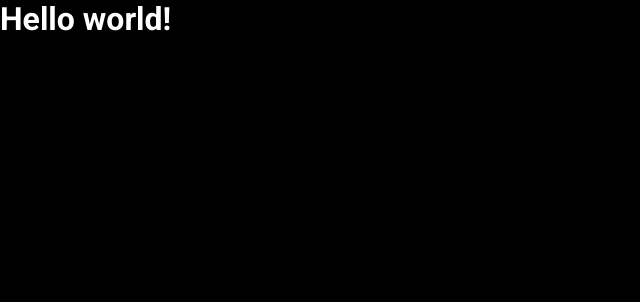
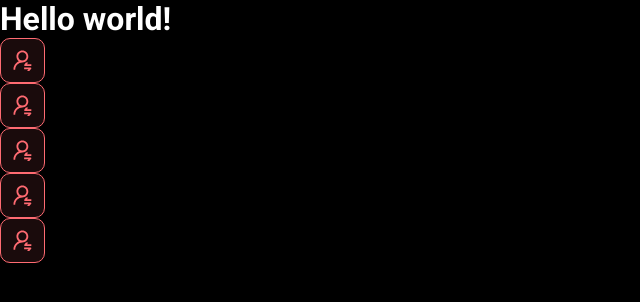
Before and after one commit to FabianoAlexandre/dsmeta, a React (Vite) app in the folder frontend/: page / in a window 1280 px wide. Shown: the top 302 px of the page, without its empty margins (0-640 px from the left). Built offline with nearby package versions, Linux system fonts and the light colour scheme.

Commit message:
First Component

```diff
--- a/frontend/src/App.tsx
+++ b/frontend/src/App.tsx
@@ -1,9 +1,16 @@
-
+import NotificationButton from "./components/NotificationButton";
 
 function App() {
-  return(
-  <h1>Hello world!</h1>
-  )
+  return (
+    <>
+      <h1>Hello world!</h1>
+      <NotificationButton />
+      <NotificationButton />
+      <NotificationButton />
+      <NotificationButton />
+      <NotificationButton />
+    </>
+  );
 }
 
-export default App
+export default App;
--- /dev/null
+++ b/frontend/src/components/NotificationButton/index.tsx
@@ -0,0 +1,11 @@
+import icon from '../../assets/notification-icon.svg'
+import './style.css'
+function NotificationButton() {
+  return (
+    <div className="dsmeta-red-btn">
+      <img src={icon} alt="Notificar" />
+    </div>
+  );
+}
+
+export default NotificationButton;
--- /dev/null
+++ b/frontend/src/components/NotificationButton/style.css
@@ -0,0 +1,15 @@
+.dsmeta-red-btn {
+  height: 45px;
+  width: 45px;
+  background: rgba(255, 107, 114, 0.1);
+  border: 1px solid #ff6b72;
+  border-radius: 10px;
+  display: flex;
+  align-items: center;
+  justify-content: center;
+  cursor: pointer;
+}
+
+.dsmeta-red-btn img {
+  width: 19px;
+}
```
Also changed, not shown: frontend/src/assets/notification-icon.svg (added).
